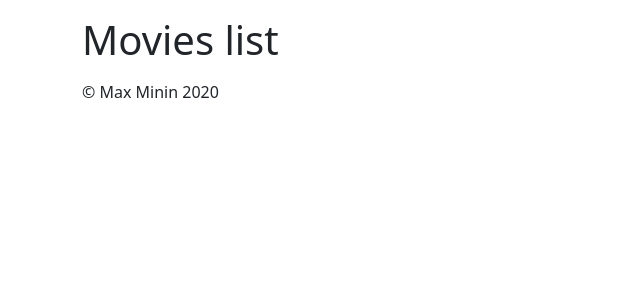
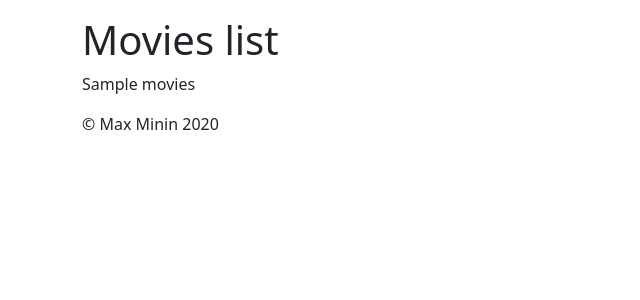
Before and after one commit to mksmin/fastapi-movie-catalog, a Python web app: template movie-catalog/templates/movies/list.html in a window 1280 px wide. Shown: the part 56-356 px from the top of the page, without its empty margins (0-640 px from the left). Run offline with Jinja, Linux system fonts and the light colour scheme; the template is opened without the code that fills it: most values are stand-ins (such as "Sample title", 1, 10 or a date in 2020).

Commit message:
Empty movies list

```diff
--- a/movie-catalog/templates/movies/list.html
+++ b/movie-catalog/templates/movies/list.html
@@ -6,4 +6,9 @@ All Movies
 
 {% block main %}
 <h1> Movies list</h1>
+{% if movies %}
+{{ movies }}
+{% else %}
+<h2>No Movies yet</h2>
+{% endif %}
 {% endblock %}
```
Also changed, not shown: movie-catalog/rest/movies/list_views.py (+8 -0 lines).
